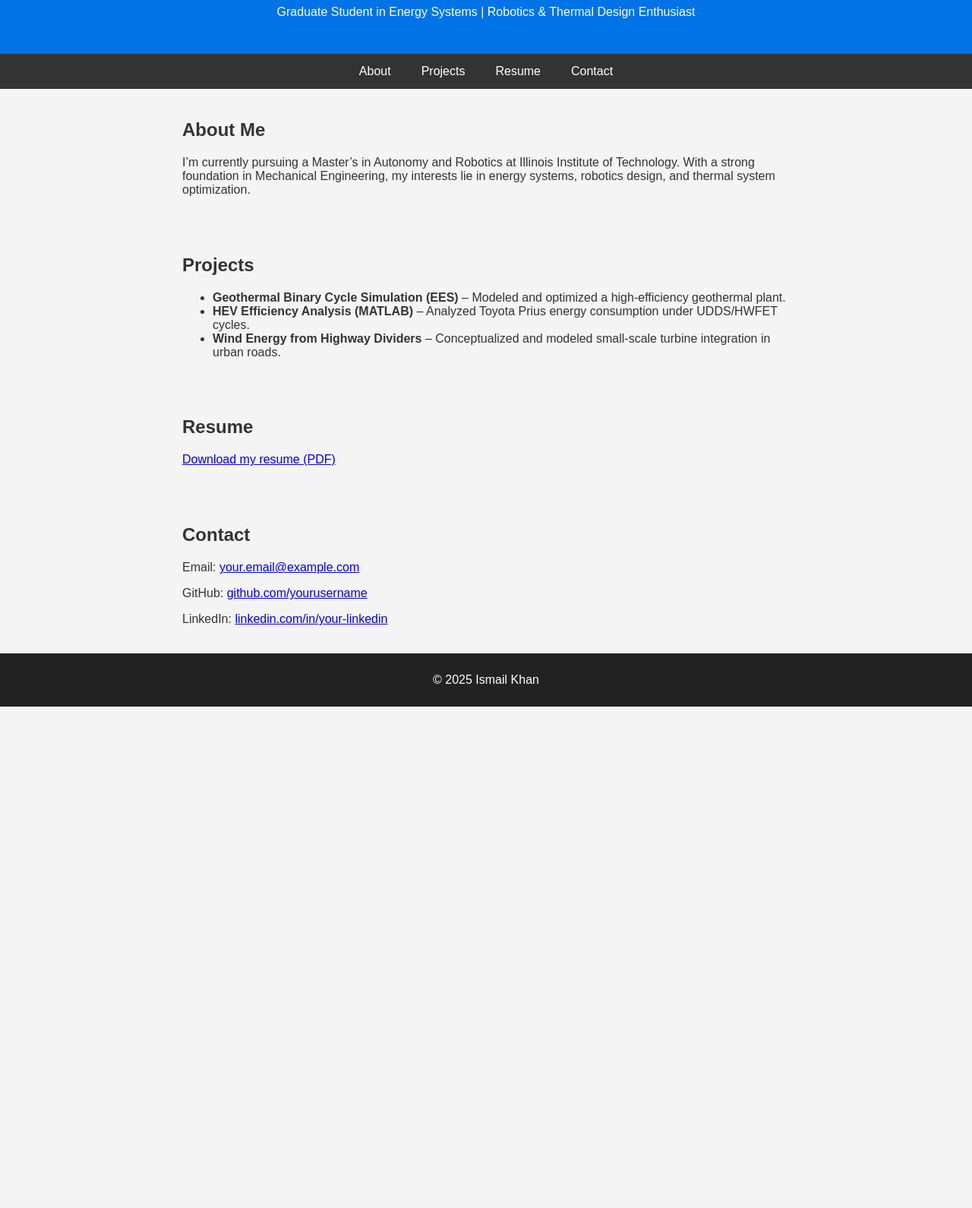
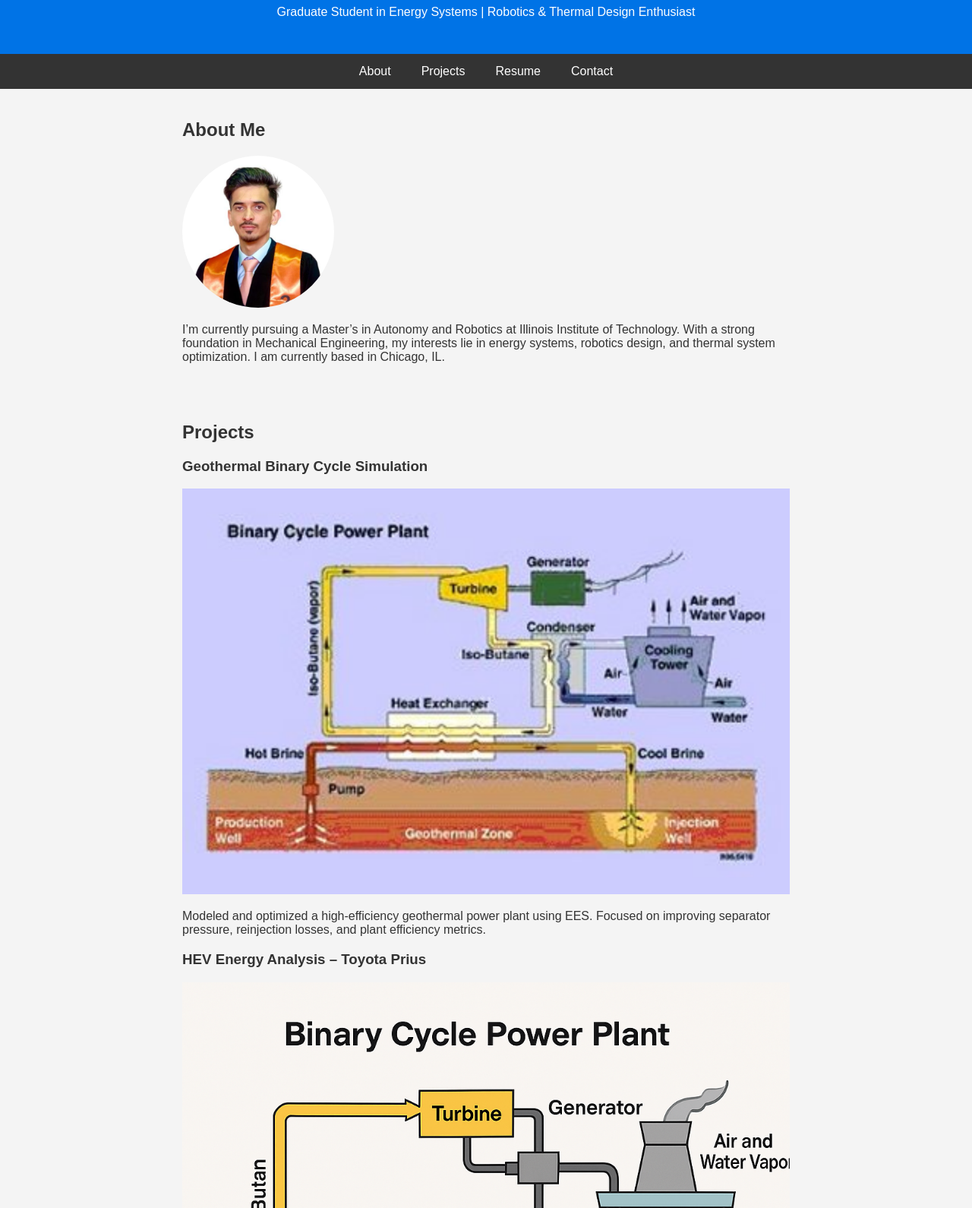
Before and after one commit to alikhaxxn/PORTFOLIO_1, a plain HTML site: page index.html in a window 1280 px wide. Shown: the part 103-1693 px from the top of the page at 76% size. Before the commit the page ends 1033 px from the top, so only its background shows below. Drawn offline with Linux system fonts and the light colour scheme.

Commit message:
Update index.html

```diff
--- a/index.html
+++ b/index.html
@@ -2,13 +2,13 @@
 <html lang="en">
 <head>
   <meta charset="UTF-8">
-  <title>Ismail Khan | Energy Systems Engineer</title>
+  <title>Asif Ali | Energy Systems Engineer</title>
   <meta name="viewport" content="width=device-width, initial-scale=1.0">
   <link rel="stylesheet" href="style.css">
 </head>
 <body>
   <header>
-    <h1>Ismail Khan</h1>
+    <h1>Asif Ali</h1>
     <p>Graduate Student in Energy Systems | Robotics & Thermal Design Enthusiast</p>
   </header>
 
@@ -21,36 +21,49 @@
 
   <section id="about">
     <h2>About Me</h2>
+    <img src="assets/Profilepic.png" alt="Asif Ali" width="200" style="border-radius: 100px;">
     <p>
       I’m currently pursuing a Master’s in Autonomy and Robotics at Illinois Institute of Technology.
       With a strong foundation in Mechanical Engineering, my interests lie in energy systems,
-      robotics design, and thermal system optimization.
+      robotics design, and thermal system optimization. I am currently based in Chicago, IL.
     </p>
   </section>
 
   <section id="projects">
     <h2>Projects</h2>
-    <ul>
-      <li><strong>Geothermal Binary Cycle Simulation (EES)</strong> – Modeled and optimized a high-efficiency geothermal plant.</li>
-      <li><strong>HEV Efficiency Analysis (MATLAB)</strong> – Analyzed Toyota Prius energy consumption under UDDS/HWFET cycles.</li>
-      <li><strong>Wind Energy from Highway Dividers</strong> – Conceptualized and modeled small-scale turbine integration in urban roads.</li>
-    </ul>
+
+    <div>
+      <h3>Geothermal Binary Cycle Simulation</h3>
+      <img src="assets/geothermal-cycle.jpg" alt="Geothermal Cycle Simulation" width="100%">
+      <p>Modeled and optimized a high-efficiency geothermal power plant using EES. Focused on improving separator pressure, reinjection losses, and plant efficiency metrics.</p>
+    </div>
+
+    <div>
+      <h3>HEV Energy Analysis – Toyota Prius</h3>
+      <img src="assets/prius-efficiency.png" alt="HEV Prius Energy Analysis" width="100%">
+      <p>Analyzed UDDS and HWFET drive cycles for battery performance, energy consumption, and fuel economy correction using MATLAB simulations and real drive data.</p>
+    </div>
+
   </section>
 
   <section id="resume">
     <h2>Resume</h2>
-    <p><a href="assets/Ismail_Khan_Resume.pdf" target="_blank">Download my resume (PDF)</a></p>
+    <p>
+      <a href="assets/latestresume.pdf" target="_blank">Download my resume (PDF)</a>
+    </p>
   </section>
 
   <section id="contact">
     <h2>Contact</h2>
-    <p>Email: <a href="mailto:your.email@example.com">your.email@example.com</a></p>
+    <p>Email: <a href="mailto:aali78@iit.edu">aali78@iit.edu</a></p>
+    <p>Phone: +1 (872) 325-6546</p>
+    <p>Location: Chicago, IL, USA</p>
     <p>GitHub: <a href="https://github.com/yourusername" target="_blank">github.com/yourusername</a></p>
-    <p>LinkedIn: <a href="https://linkedin.com/in/your-linkedin" target="_blank">linkedin.com/in/your-linkedin</a></p>
+    <p>LinkedIn: <a href="https://www.linkedin.com/in/asif-ali-rit/" target="_blank">linkedin.com/in/asif-ali-rit</a></p>
   </section>
 
   <footer>
-    <p>© 2025 Ismail Khan</p>
+    <p>© 2025 Asif Ali</p>
   </footer>
 </body>
 </html>
```
